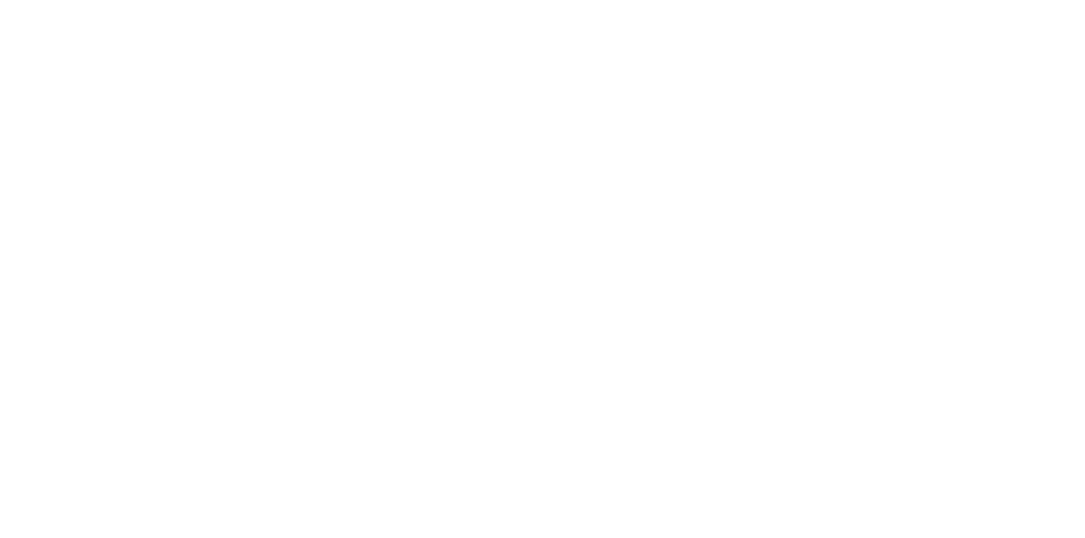
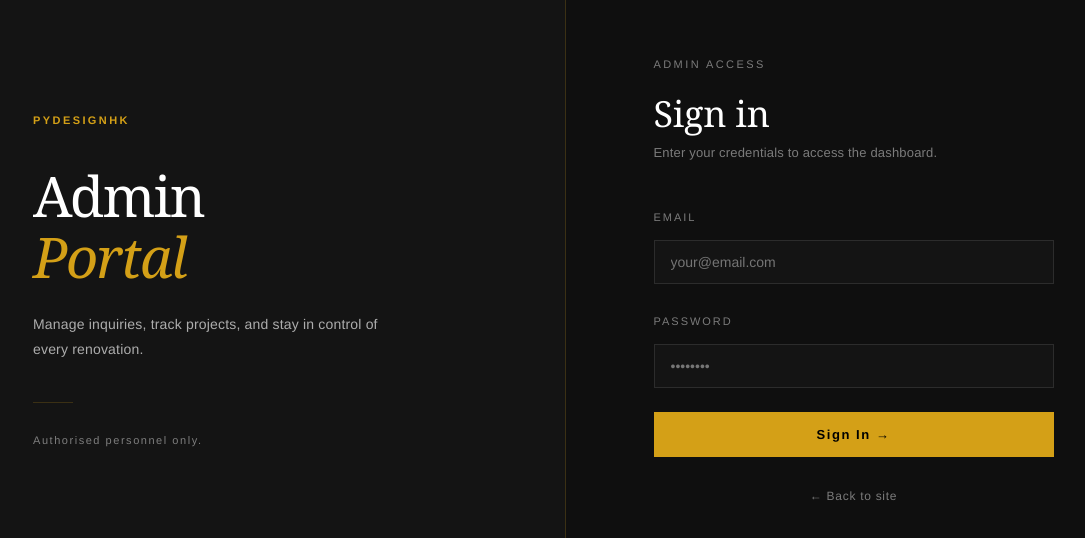
Before and after one commit to Wh1teBryuM/pydesignhk-v2, a React (Vite) app: page /admin/login in a window 1280 px wide. Before the commit this address had no page. Shown: the part 120-658 px from the top of the page, without its empty margins (139-1224 px from the left). Built offline with nearby package versions, Linux system fonts and the light colour scheme.

Commit message:
Admin login frontend build

```diff
--- a/src/App.jsx
+++ b/src/App.jsx
@@ -3,6 +3,7 @@
 import Register from './pages/Register'
 import Home from './pages/Home'
 import Quote from './pages/Quote'
+import AdminLogin from "./pages/AdminLogin"
 
 export default function App() {
   return (
@@ -12,6 +13,7 @@
         <Route path="/login" element={<Login />} />
         <Route path="/register" element={<Register />} />
         <Route path="/quote" element={<Quote />} />
+        <Route path="/admin/login" element={<AdminLogin />} />
       </Routes>
     </BrowserRouter>
   )
--- /dev/null
+++ b/src/pages/AdminLogin.jsx
@@ -0,0 +1,271 @@
+import { useState } from "react"
+import { useNavigate } from "react-router-dom"
+
+const GOLD = "#D4A017"
+const BG_DARK = "#0f0f0f"
+const BG_PANEL = "#141414"
+const BORDER = "rgba(212,160,23,0.2)"
+const TEXT_MUTED = "rgba(255,255,255,0.45)"
+const TEXT_DIM = "rgba(255,255,255,0.65)"
+
+export default function AdminLogin() {
+  const navigate = useNavigate()
+  const [email, setEmail]       = useState("")
+  const [password, setPassword] = useState("")
+  const [error, setError]       = useState("")
+  const [loading, setLoading]   = useState(false)
+
+  const handleLogin = async () => {
+    if (!email || !password) {
+      setError("Email and password are required.")
+      return
+    }
+
+    setLoading(true)
+    setError("")
+
+    try {
+      const res = await fetch("http://localhost:3001/admin/login", {
+        method: "POST",
+        headers: { "Content-Type": "application/json" },
+        body: JSON.stringify({ email, password }),
+      })
+
+      const data = await res.json()
+
+      if (!res.ok) {
+        setError(data.error || "Login failed. Please try again.")
+        setLoading(false)
+        return
+      }
+
+      localStorage.setItem("adminToken", data.token)
+      localStorage.setItem("admin", JSON.stringify(data.admin))
+      navigate("/admin/dashboard")
+
+    } catch (err) {
+      setError("Network error. Please check your connection.")
+      setLoading(false)
+    }
+  }
+
+  return (
+    <div style={styles.root}>
+      {/* Left panel — branding */}
+      <div style={styles.left}>
+        <div style={styles.leftInner}>
+          <p style={styles.brandTag}>PYDESIGNHK</p>
+          <h1 style={styles.brandTitle}>
+            Admin<br /><em style={styles.brandItalic}>Portal</em>
+          </h1>
+          <p style={styles.brandSub}>
+            Manage inquiries, track projects, and stay in control of every renovation.
+          </p>
+          <div style={styles.brandDivider} />
+          <p style={styles.brandNote}>Authorised personnel only.</p>
+        </div>
+      </div>
+
+      {/* Right panel — login form */}
+      <div style={styles.right}>
+        <div style={styles.formWrap}>
+          <p style={styles.formTag}>ADMIN ACCESS</p>
+          <h2 style={styles.formTitle}>Sign in</h2>
+          <p style={styles.formSub}>Enter your credentials to access the dashboard.</p>
+
+          <div style={styles.fieldGroup}>
+            <label style={styles.fieldLabel}>EMAIL</label>
+            <input
+              style={styles.input}
+              type="email"
+              placeholder="your@email.com"
+              value={email}
+              onChange={(e) => setEmail(e.target.value)}
+              onKeyDown={(e) => { if (e.key === "Enter") handleLogin() }}
+              autoComplete="email"
+            />
+          </div>
+
+          <div style={styles.fieldGroup}>
+            <label style={styles.fieldLabel}>PASSWORD</label>
+            <input
+              style={styles.input}
+              type="password"
+              placeholder="••••••••"
+              value={password}
+              onChange={(e) => setPassword(e.target.value)}
+              onKeyDown={(e) => { if (e.key === "Enter") handleLogin() }}
+              autoComplete="current-password"
+            />
+          </div>
+
+          {error && (
+            <div style={styles.errorBox}>
+              {error}
+            </div>
+          )}
+
+          <button
+            style={{
+              ...styles.loginBtn,
+              background: loading ? "rgba(212,160,23,0.4)" : GOLD,
+              cursor: loading ? "not-allowed" : "pointer",
+            }}
+            onClick={handleLogin}
+            disabled={loading}
+            type="button"
+          >
+            {loading ? "Signing in..." : "Sign In →"}
+          </button>
+
+          <p style={styles.backLink}>
+            <span
+              style={{ color: TEXT_MUTED, fontSize: "12px", cursor: "pointer", letterSpacing: "0.06em" }}
+              onClick={() => navigate("/")}
+            >
+              ← Back to site
+            </span>
+          </p>
+        </div>
+      </div>
+    </div>
+  )
+}
+
+const styles = {
+  root: {
+    display: "flex",
+    minHeight: "100vh",
+    background: BG_DARK,
+    fontFamily: "'Helvetica Neue', Helvetica, Arial, sans-serif",
+  },
+
+  // Left branding panel
+  left: {
+    width: "45%",
+    background: BG_PANEL,
+    borderRight: `1px solid ${BORDER}`,
+    display: "flex",
+    alignItems: "center",
+    justifyContent: "center",
+    padding: "64px",
+  },
+  leftInner: {
+    maxWidth: "360px",
+  },
+  brandTag: {
+    fontSize: "11px",
+    letterSpacing: "0.22em",
+    color: GOLD,
+    margin: "0 0 32px",
+    fontWeight: "600",
+  },
+  brandTitle: {
+    fontSize: "56px",
+    fontFamily: "Georgia, serif",
+    fontWeight: "400",
+    color: "#fff",
+    margin: "0 0 24px",
+    lineHeight: 1.1,
+  },
+  brandItalic: {
+    fontStyle: "italic",
+    color: GOLD,
+  },
+  brandSub: {
+    fontSize: "14px",
+    color: TEXT_DIM,
+    lineHeight: 1.8,
+    margin: "0 0 40px",
+  },
+  brandDivider: {
+    width: "40px",
+    height: "1px",
+    background: BORDER,
+    margin: "0 0 24px",
+  },
+  brandNote: {
+    fontSize: "11px",
+    letterSpacing: "0.14em",
+    color: TEXT_MUTED,
+  },
+
+  // Right form panel
+  right: {
+    flex: 1,
+    display: "flex",
+    alignItems: "center",
+    justifyContent: "center",
+    padding: "64px",
+  },
+  formWrap: {
+    width: "100%",
+    maxWidth: "400px",
+  },
+  formTag: {
+    fontSize: "11px",
+    letterSpacing: "0.22em",
+    color: TEXT_MUTED,
+    margin: "0 0 16px",
+  },
+  formTitle: {
+    fontSize: "36px",
+    fontFamily: "Georgia, serif",
+    fontWeight: "400",
+    color: "#fff",
+    margin: "0 0 8px",
+  },
+  formSub: {
+    fontSize: "13px",
+    color: TEXT_MUTED,
+    margin: "0 0 40px",
+    lineHeight: 1.6,
+  },
+  fieldGroup: {
+    marginBottom: "24px",
+  },
+  fieldLabel: {
+    display: "block",
+    fontSize: "11px",
+    letterSpacing: "0.18em",
+    color: TEXT_MUTED,
+    marginBottom: "10px",
+  },
+  input: {
+    width: "100%",
+    background: BG_PANEL,
+    border: `1px solid rgba(255,255,255,0.1)`,
+    color: "#fff",
+    padding: "13px 16px",
+    fontSize: "14px",
+    fontFamily: "inherit",
+    outline: "none",
+    boxSizing: "border-box",
+    transition: "border-color 0.15s ease",
+  },
+  errorBox: {
+    padding: "12px 16px",
+    background: "rgba(255,80,80,0.08)",
+    border: "1px solid rgba(255,80,80,0.25)",
+    color: "rgba(255,120,120,0.9)",
+    fontSize: "13px",
+    lineHeight: 1.5,
+    marginBottom: "20px",
+  },
+  loginBtn: {
+    width: "100%",
+    border: "none",
+    color: "#000",
+    padding: "15px",
+    fontSize: "13px",
+    letterSpacing: "0.12em",
+    fontWeight: "600",
+    fontFamily: "inherit",
+    transition: "all 0.15s ease",
+    marginBottom: "24px",
+  },
+  backLink: {
+    textAlign: "center",
+    margin: 0,
+  },
+}
```
